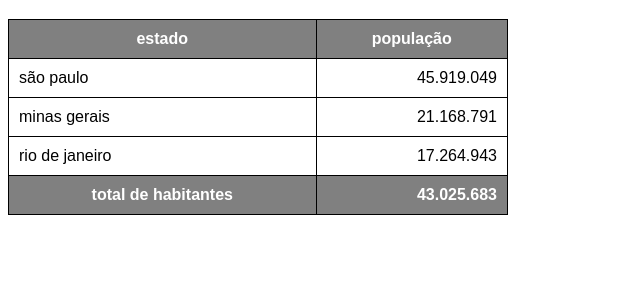
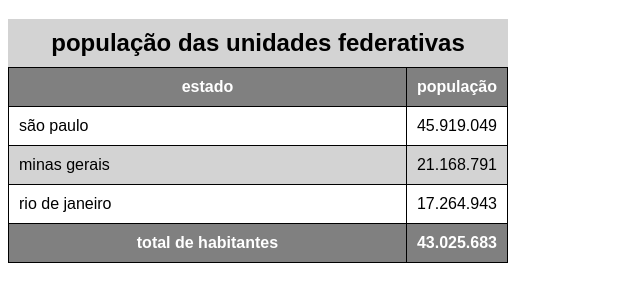
Before and after one commit to Felipesaraiva113/html-css, a plain HTML site: page exercicios/ex023/tabela002.html in a window 1280 px wide. Shown: the part 61-362 px from the top of the page, without its empty margins (0-640 px from the left). Drawn offline with Linux system fonts and the light colour scheme.

Commit message:
adição de escopo e efeito zebrado

```diff
--- a/exercicios/ex023/tabela002.html
+++ b/exercicios/ex023/tabela002.html
@@ -16,9 +16,21 @@
             border: 1px solid black;
             padding: 10px;
         }
+        caption {
+            font-size: 1.5em;
+            font-weight: bold;
+            padding: 10px;
+            background-color: lightgray;
+        }
         thead, tfoot {
             background-color: gray;
             color: white;
+        }
+        tbody > tr:nth-child(odd) { /* 2n-1 */
+            background-color: white;
+        }
+        tbody > tr:nth-child(even) {
+            background-color: lightgray;
         }
         td.num {
             text-align: right;
@@ -29,6 +41,7 @@
     <!--
         ANATOMIA PARA TABELAS GRANDES
         TABLE
+            CAPTION
             THEAD
                 TR, TD, TH
             TBODY
@@ -38,15 +51,16 @@
     -->
     <h1>uso de tabelas grandes</h1>
     <table>
+        <caption>população das unidades federativas</caption>
         <thead>
             <tr>
-                <th>estado</th>
-                <th>população</th>
+                <th scope="col">estado</th>
+                <th scope="col" style="width: 50px;">população</th>
             </tr>
         </thead>
         <tfoot>
             <tr>
-                <th>total de habitantes</th>
+                <th scope="row">total de habitantes</th>
                 <td class="num"><strong>43.025.683</strong></td>
             </tr>
         </tfoot>
```
